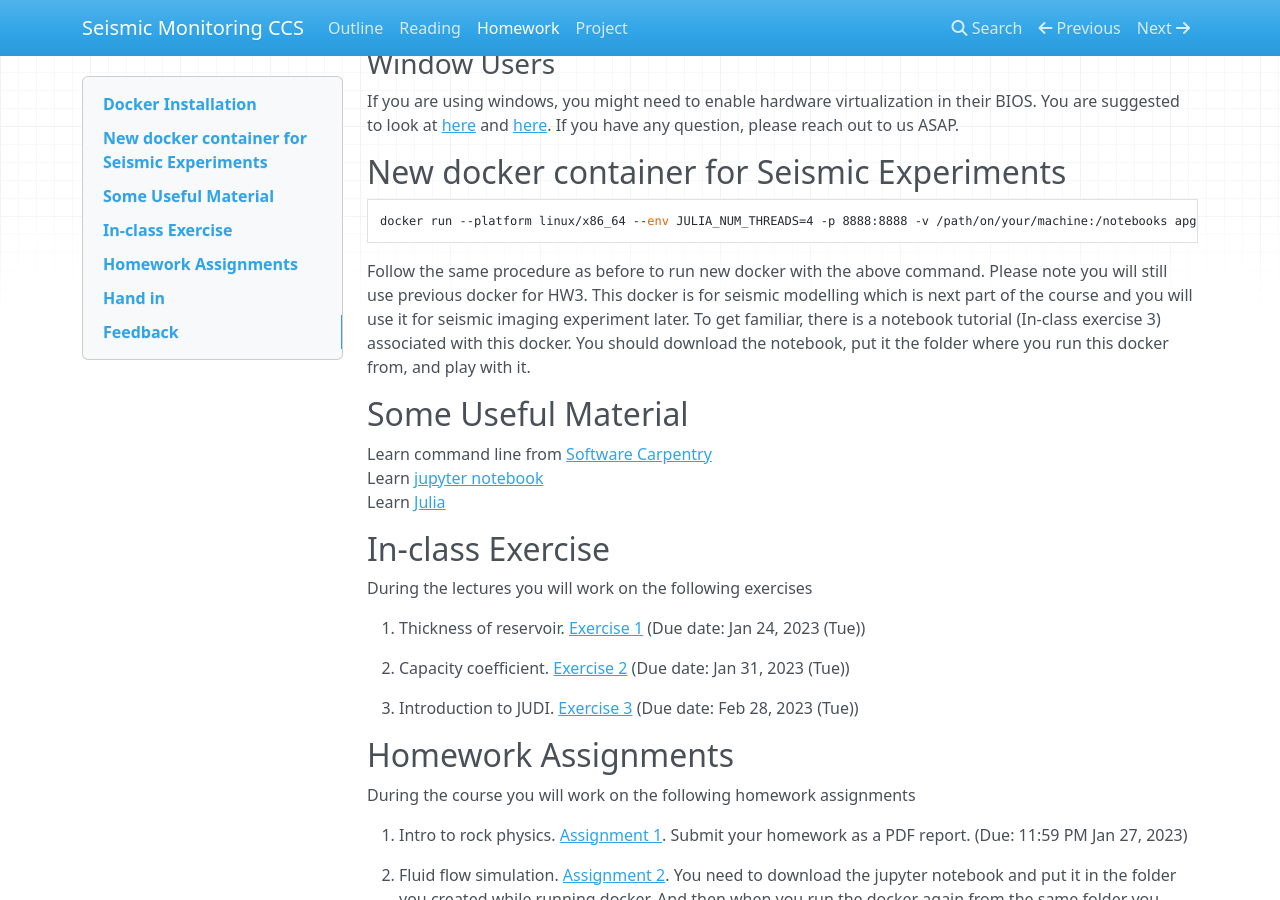
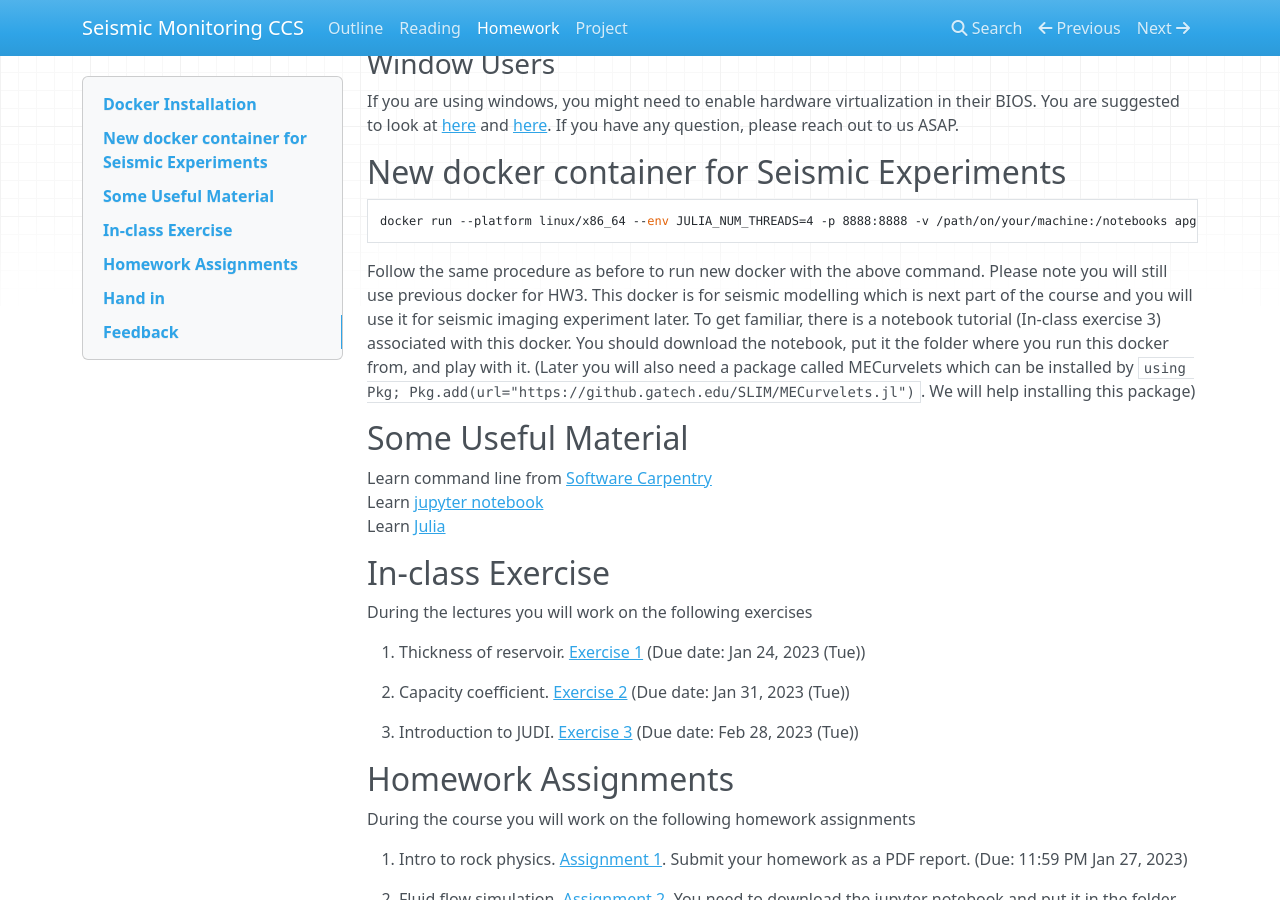
Before and after one commit to flexie/eas-4803-8803-ccs, an MkDocs documentation site: the page built from docs/homework.md, in a window 1280 px wide and 900 px high, scrolled down 1919 px. Built offline with MkDocs 1.6.1, drawn with Linux system fonts in a browser that asks for light colours; nearby versions of some CDN libraries.

Commit message:
Posted HW3 & JUDI tutorial

````diff
--- a/docs/homework.md
+++ b/docs/homework.md
@@ -151,7 +151,7 @@ If you are using windows, you might need to enable hardware virtualization in th
 ```
 docker run --platform linux/x86_64 --env JULIA_NUM_THREADS=4 -p 8888:8888 -v /path/on/your/machine:/notebooks apgahlot/ccsenv:2.0
 ```
-Follow the same procedure as before to run new docker with the above command. Please note you will still use previous docker for HW3. This docker is for seismic modelling which is next part of the course and you will use it for seismic imaging experiment later. To get familiar, there is a notebook tutorial (In-class exercise 3) associated with this docker. You should download the notebook, put it the folder where you run this docker from, and play with it.
+Follow the same procedure as before to run new docker with the above command. Please note you will still use previous docker for HW3. This docker is for seismic modelling which is next part of the course and you will use it for seismic imaging experiment later. To get familiar, there is a notebook tutorial (In-class exercise 3) associated with this docker. You should download the notebook, put it the folder where you run this docker from, and play with it. (Later you will also need a package called MECurvelets which can be installed by ```using Pkg; Pkg.add(url="https://github.gatech.edu/SLIM/MECurvelets.jl")```. We will help installing this package)
 
 ## Some Useful Material
 
````
